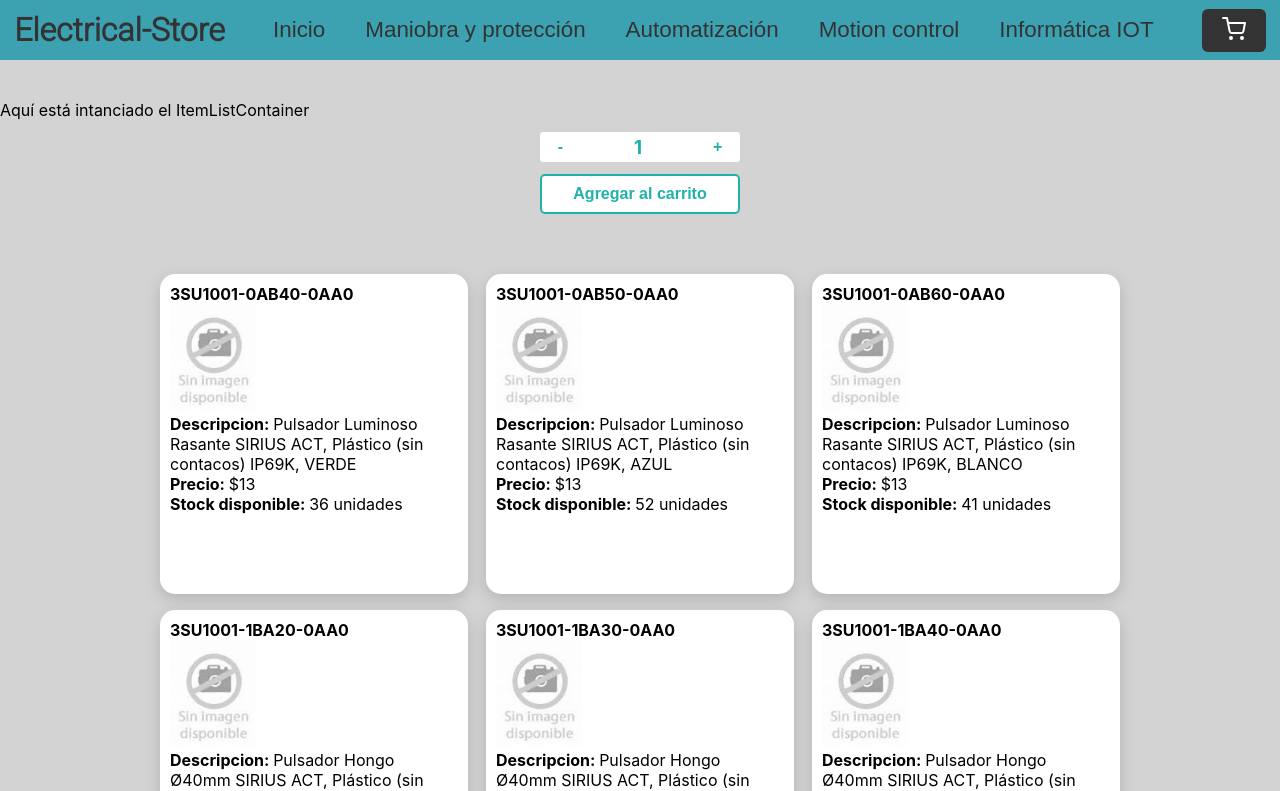
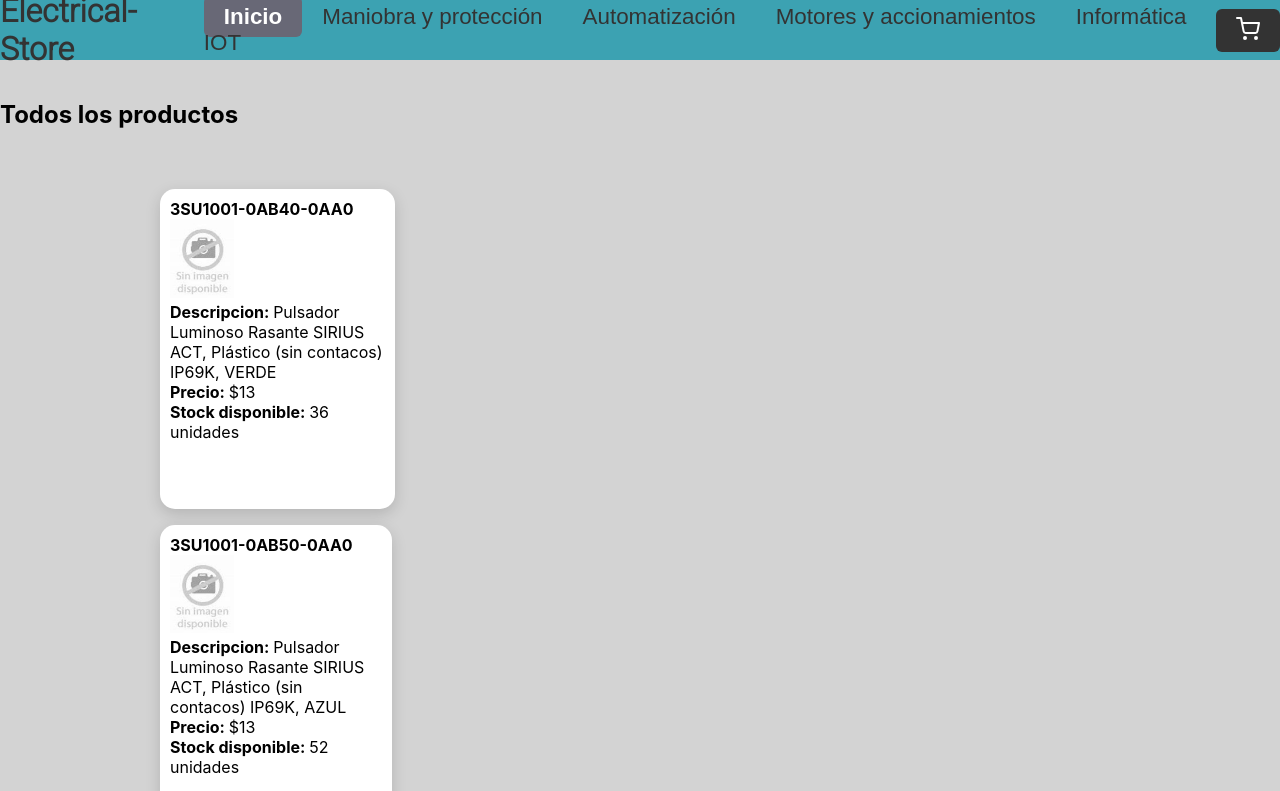
Before and after one commit to hrgarcia73/electrical-store-app-hrgarcia, a React (Create React App) app: page / in a window 1280 px wide. Shown: the top 791 px of the page. Built offline with nearby package versions, Linux system fonts and the light colour scheme; a web font is replaced by a local one.

Commit message:
Primera entrega

```diff
--- a/package.json
+++ b/package.json
@@ -8,6 +8,7 @@
     "@testing-library/user-event": "^13.5.0",
     "react": "^18.2.0",
     "react-dom": "^18.2.0",
+    "react-router-dom": "^6.3.0",
     "react-scripts": "5.0.1",
     "web-vitals": "^2.1.4"
   },
--- a/src/App.js
+++ b/src/App.js
@@ -1,4 +1,5 @@
 import './App.css';
+import { BrowserRouter, Routes, Route } from 'react-router-dom';
 import NavBar from './components/NavBar/NavBar';
 import ItemListContainer from "./components/ItemListContainer/ItemListContainer"
 import ItemDetailContainer from './components/ItemDetailContainer/ItemDetailContainer';
@@ -6,9 +7,18 @@ import ItemDetailContainer from './components/ItemDetailContainer/ItemDetailCont
 function App() {
   return (
     <div className="App">
-      <NavBar/>
-      <ItemListContainer mensaje = 'Aquí está intanciado el ItemListContainer' />
-      <ItemDetailContainer itemId = '1' />
+      <BrowserRouter >
+        <NavBar/>
+        <Routes>
+          <Route path="/" element={<ItemListContainer />} />
+          <Route path="/productos" element={<ItemListContainer />} />
+          <Route path="/productos/:categoria" element={<ItemListContainer />}/>
+          <Route path="/item/:id" element={<ItemDetailContainer itemId = {1} /> }/>
+          <Route path='*' element={<ItemListContainer />}/>
+        </Routes>
+
+
+      </BrowserRouter>
     </div>
   );
 }
--- a/src/components/ItemDetailContainer/ItemDetailContainer.js
+++ b/src/components/ItemDetailContainer/ItemDetailContainer.js
@@ -3,9 +3,10 @@ import data from '../../data/productos.json';
 import { useEffect, useState } from "react";
 import ItemDetail from '../ItemDetail/ItemDetail';
 import './ItemDetailContainer.css'
+import { useParams } from "react-router-dom";
 
-export default function ItemDetailContainer({itemId}) {
-
+export default function ItemDetailContainer() {
+    const {id} = useParams();
     const [product, setProduct] = useState(null);
     const [loading, setLoading] = useState(true);
     const cadena = "sin-imagen-disponible.jpg";
@@ -13,8 +14,8 @@ export default function ItemDetailContainer({itemId}) {
     useEffect(() => {
       const getItem = async () => {
         try {
-          const item = await data.find(el => el.id = itemId);
-          console.log('itemId: ' + itemId);
+          const item = await data.find(el => el.id === parseInt(id));
+          console.log('itemId: ' + id);
           setProduct(item);
         } catch (error) {
           console.log(error);
@@ -26,7 +27,7 @@ export default function ItemDetailContainer({itemId}) {
         console.log('fin espera detail container');
         getItem();
       }, 3000);
-    }, []);
+    }, [id]);
 
     return (
       <div className='item-detail-container'>
--- a/src/components/ItemList/ItemList.css
+++ b/src/components/ItemList/ItemList.css
@@ -7,3 +7,8 @@
     justify-content: space-between;
     flex-wrap: wrap;
 }
+
+.item-list a{
+    text-decoration: none;
+    max-width: 60rem;
+}
--- a/src/components/ItemList/ItemList.js
+++ b/src/components/ItemList/ItemList.js
@@ -1,12 +1,14 @@
 import React from 'react';
 import Item from '../Item/Item';
 import './ItemList.css';
+import {Link} from 'react-router-dom';
 
 export const ItemList = ({items}) => {
   const cadena = "sin-imagen-disponible.jpg";
     return (
     <div className='item-list'>
          {items.map(({id, codigo, precio, descripcion, categoria, imagen, stock}) => (
+            <Link key={id} to={`/item/${id}`}>
               <Item
                 id={id}
                 codigo={codigo}
@@ -16,6 +18,7 @@ export const ItemList = ({items}) => {
                 stock = {stock}
                 key={id}
                 />
+            </Link>
         ))}
     </div>
   )
--- a/src/components/ItemListContainer/ItemListContainer.js
+++ b/src/components/ItemListContainer/ItemListContainer.js
@@ -1,11 +1,13 @@
 
 import React, { useEffect, useState } from "react";
 import './ItemListContainer.css';
-import ItemCount from '../ItemCount/ItemCount';
 import { ItemList } from '../ItemList/ItemList';
 import data from '../../data/productos.json';
+import { useParams } from "react-router-dom";
 
-const ItemListContainer = ({mensaje}) =>{
+const ItemListContainer = () =>{
+  const {categoria} = useParams();
+
   const [products, setProducts] = useState([]);
   const [loading, setLoading] = useState(true);
 
@@ -13,7 +15,13 @@ const ItemListContainer = ({mensaje}) =>{
     const getProducts = async () => {
       try {
         const response = await data;
-        setProducts(response);
+        if (!categoria){
+          setProducts(response);
+        } else{
+          const filtro = response.filter(item=>item.categoria === categoria);
+          setProducts(filtro);
+        }
+
       } catch (error) {
         console.log(error);
       } finally {
@@ -24,15 +32,11 @@ const ItemListContainer = ({mensaje}) =>{
       console.log('fin espera');
       getProducts();
     }, 3000);
-  }, []);
+  }, [categoria]);
 
   return (
     <div className='list'>
-      <p>{mensaje}</p>
-      <ItemCount
-        stock={10}
-        initial={1}
-        onAdd={(n)=> alert(`Agregados ${n} productos`)}/>
+      {!categoria ? <h2>Todos los productos </h2> : <h2>Productos de categoria {categoria}</h2>}
         {loading ? <span>Loading...</span> : <ItemList items={products} />}
     </div>
   )
--- a/src/components/NavBar/NavBar.css
+++ b/src/components/NavBar/NavBar.css
@@ -22,14 +22,13 @@
 }
 .navbar-container .navbar ul li{
     display: inline;
-
 }
 
 .navbar-container .navbar{
     z-index: 999;
 }
 
-.navbar-container .navbar ul li a{
+.navbar-container .navbar .nav-items a{
     text-decoration: none;
     font-family: "Mohave", sans-serif;
     font-size: 1.4rem;
@@ -39,7 +38,13 @@
     transition: 0.5s;
 }
 
-.navbar-container .navbar ul li a:hover {
+.navbar-container .navbar .nav-items a:hover {
     background-color: #686876;
     color: #fff;
 }
+
+.navbar-container .navbar .nav-items .active{
+    background-color: #686876;
+    color: #fff;
+    font-weight: bold;
+}
--- a/src/components/NavBar/NavBar.js
+++ b/src/components/NavBar/NavBar.js
@@ -1,5 +1,6 @@
 import './NavBar.css';
 import { CartWidget } from "../CartWidget/CartWidget";
+import { NavLink } from 'react-router-dom';
 
 const NavBar =() => {
     return <div className='navbar-container'>
@@ -7,13 +8,20 @@ const NavBar =() => {
                     <div className='logo'>
                         <p>Electrical-Store</p>
                     </div>
-                    <ul id='menu-list'>
-                        <li><a href="#">Inicio</a></li>
-                        <li><a href="#">Maniobra y protección</a></li>
-                        <li><a href="#">Automatización</a></li>
-                        <li><a href="#">Motion control</a></li>
-                        <li><a href="#">Informática IOT</a></li>
-                    </ul>
+                    <div className="nav-items">
+                        {/*
+                                isActive es una propiadad del objeto Data que devuelve la funcion callback.
+                                se desestructura para no usar Data.isActive y se consulta si el link está activo.
+                                Si está activo se agrega la case active, a la que se declara en navbar.css.
+                                Si se coloca solo en el primero funciona para todos, pero en los ejemplos lo ponen
+                                en todos los enlaces.
+                        */}
+                        <NavLink className={({isActive})=>(isActive ? 'active' : '')} to="/">Inicio</NavLink>
+                        <NavLink className={({isActive})=>(isActive ? 'active' : '')} to="/productos/Aparatos de maniobra">Maniobra y protección</NavLink>
+                        <NavLink className={({isActive})=>(isActive ? 'active' : '')} to="/productos/Automatización y comunicación">Automatización</NavLink>
+                        <NavLink className={({isActive})=>(isActive ? 'active' : '')} to="/productos/Motores y accionamientos">Motores y accionamientos</NavLink>
+                        <NavLink className={({isActive})=>(isActive ? 'active' : '')} to="/productos/Informática IOT">Informática IOT</NavLink>
+                    </div>
                     <CartWidget />
                 </div>
             </div>
--- a/src/data/productos.json
+++ b/src/data/productos.json
@@ -82,5 +82,105 @@
         "imagen": "3SU1001-1HB20-0AA0.webp",
         "precio": 37,
         "stock": 152
+    },
+
+    {
+        "id": 8,
+        "categoria": "Automatización y comunicación",
+        "familia": "SITOP / LOGO! Power",
+        "subFamilia": "Fuentes de alimentación",
+        "sapId": 100103733,
+        "descripcion": "Fuente SITOP SMART, 340/550VAC / 24VDC, 20A",
+        "codigo": "6EP1436-2BA10",
+        "imagen": "6EP1436-2BA10.webp",
+        "precioUnitario": 450,
+        "stock": 21
+    },
+    {
+        "id": 9,
+        "categoria": "Automatización y comunicación",
+        "familia": "SITOP / LOGO! Power",
+        "subFamilia": "Fuentes de alimentación",
+        "sapId": 100017589,
+        "descripcion": "Fuente SITOP Modular, 3x400V-500VAC / 24VDC, 20A",
+        "codigo": "6EP1436-3BA00",
+        "imagen": "6EP1436-3BA00.webp",
+        "precioUnitario": 620,
+        "stock": 21
+    },
+
+    {
+        "id": 10,
+        "categoria": "Automatización y comunicación",
+        "familia": "SITOP / LOGO! Power",
+        "subFamilia": "Fuentes de alimentación",
+        "sapId": 100205153,
+        "descripcion": "SITOP PSU300S 40A FUENTE ALIMENTACION ESTABILIZ. ENTRADA: 3 AC 400-500 V SALIDA: DC 24 V/40 A",
+        "codigo": "6EP1437-2BA20",
+        "imagen": "6EP1437-2BA20.webp",
+        "precioUnitario": 720,
+        "stock": 21
+    },
+    {
+        "id": 11,
+        "categoria": "Automatización y comunicación",
+        "familia": "SITOP / LOGO! Power",
+        "subFamilia": "Fuentes de alimentación",
+        "sapId": 100017592,
+        "descripcion": "Fuente SITOP Modular, 3x400V-500VAC / 24VDC, 40A",
+        "codigo": "6EP1437-3BA00",
+        "imagen": "6EP1437-3BA00.webp",
+        "precioUnitario": 940,
+        "stock": 21
+    },
+    {
+        "id": 12,
+        "categoria": "Automatización y comunicación",
+        "familia": "SITOP / LOGO! Power",
+        "subFamilia": "Fuentes de alimentación",
+        "sapId": 0,
+        "descripcion": "SITOP PSU8200 24V 40A FUENTE ALIMENTACION ESTABILIZ. ENTRADA: 3 AC 400-500 V SALIDA: DC 24 V/40 A",
+        "codigo": "6EP1437-3BA10",
+        "imagen": "6EP1437-3BA10.webp",
+        "precioUnitario": 690,
+        "stock": 21
+    },
+
+    {
+        "id": 13,
+        "categoria": "Motores y accionamientos",
+        "familia": "SIMOTION",
+        "subFamilia": "Controladores",
+        "sapId": 100349202,
+        "descripcion": "Simotion Compact Flash Card D410-2",
+        "codigo": "6AU1400-1PA23-0AA0",
+        "imagen": "6AU1400-1PA23-0AA0.webp",
+        "precioUnitario": 461,
+        "stock": 2
+    },
+    {
+        "id": 14,
+        "categoria": "Motores y accionamientos",
+        "familia": "SIMOTION",
+        "subFamilia": "Controladores",
+        "sapId": 100349203,
+        "descripcion": "Simotion Compact Flash Card D4x5-2 ",
+        "codigo": "6AU1400-2PA23-0AA0",
+        "imagen": "6AU1400-2PA23-0AA0.webp",
+        "precioUnitario": 461,
+        "stock": 6
+    },
+
+    {
+        "id": 15,
+        "categoria": "Informática IOT",
+        "familia": "IOT Industrial",
+        "subFamilia": "Elementos de redes",
+        "sapId": 100017439,
+        "descripcion": "ACOPLADOR PROFIBUS DP/PA COUPLER (AMB EX)",
+        "codigo": "6ES7157-0AD82-0XA0",
+        "imagen": "6ES7157-0AD82-0XA0.webp",
+        "precioUnitario": 957,
+        "stock": 1
     }
 ]
```
Also changed, not shown: src/components/Item/Item.css (line endings or trailing spaces), 1 other file (tests, documents, lock files or other folders). Lines whose indentation alone changed are shown as unchanged.
